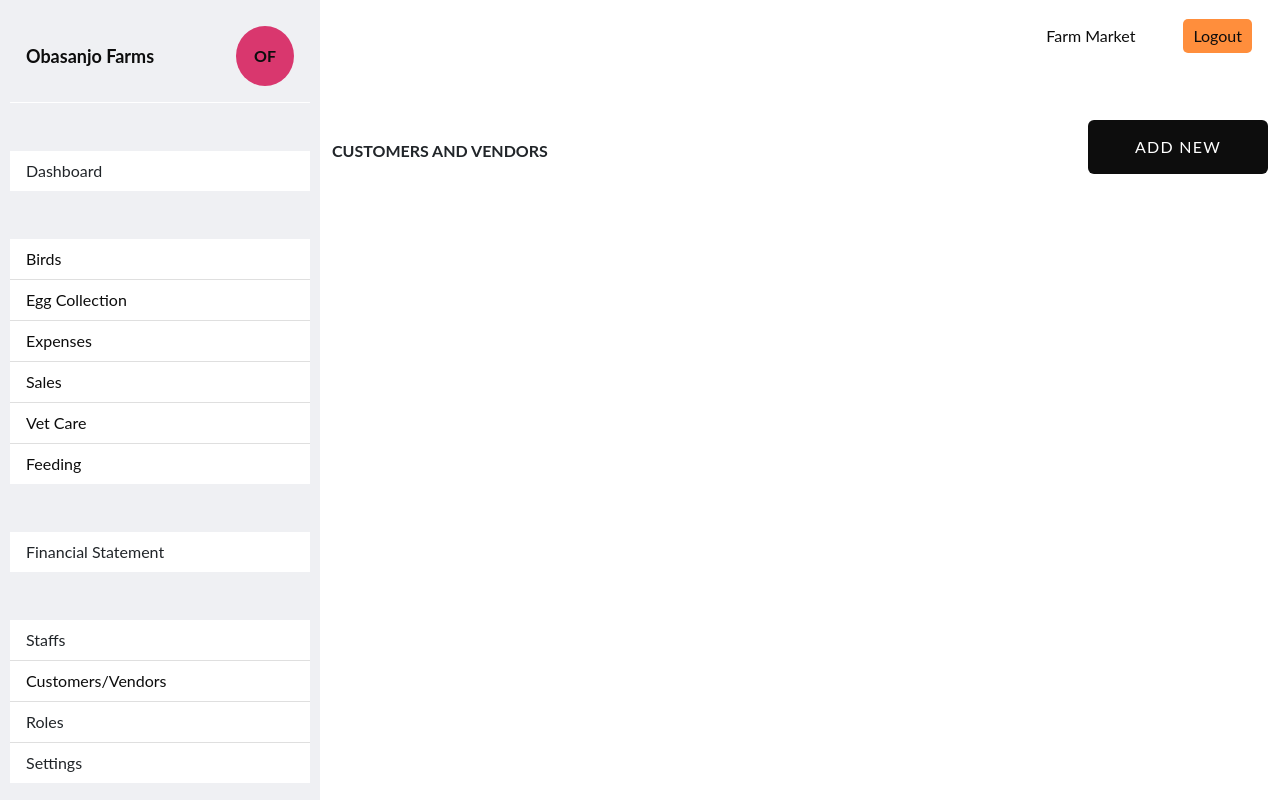
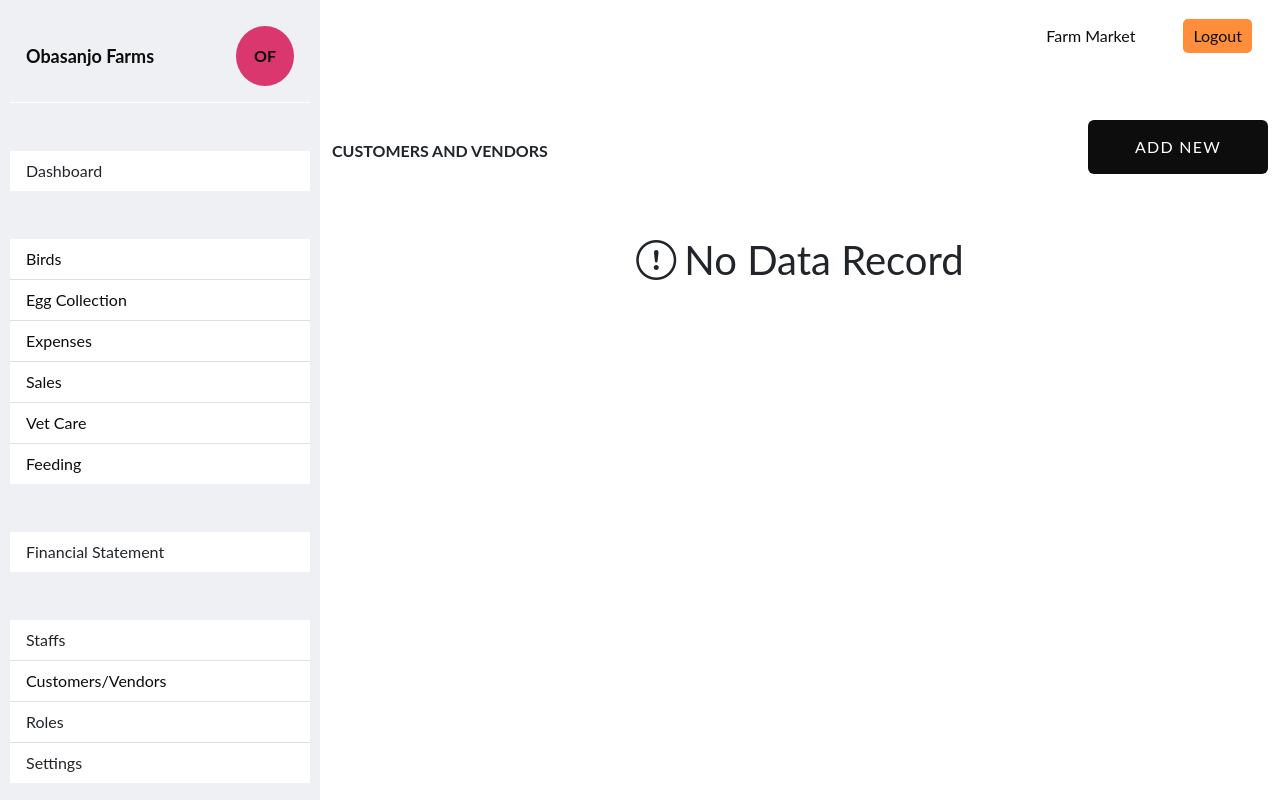
Before and after one commit to TundeOladejo/clucknest, a Vue app: page /main/clients-details in a window 1280 px wide. Built offline with nearby package versions, Linux system fonts and the light colour scheme.

Commit message:
fixed error on client and vendor form

```diff
--- a/src/components/modals/CustomModal.vue
+++ b/src/components/modals/CustomModal.vue
@@ -61,8 +61,7 @@ export default {
     props: {
         modalTitle: { type: String },
         modalInputs: { type: Array },
-        saveModalForm: { type: Function },
-        // checkedNames: Array
+        saveModalForm: { type: Function }
     },
 }
 </script>
--- a/src/components/pages/ClientsAndVendors.vue
+++ b/src/components/pages/ClientsAndVendors.vue
@@ -3,14 +3,18 @@
 
     <custom-modal modalTitle="New Contact" :modalInputs="modalInputs" :saveModalForm="saveContactList"></custom-modal>
 
-    <div class="row mt-3">
+    <div v-if="isListEmpty == true" class="d-flex justify-content-center fs-1 gap-2">
+        <i class="bi bi-exclamation-circle"></i>
+        <span>No Data Record</span>
+    </div>
+    <div v-else class="row mt-3">
         <div v-for="(card, index) in cards" :key="index" class="col-md-4 mb-3">
             <div class="card p-1 shadow">
                 <div class="card-header bg-white d-flex justify-content-between">
-                    <div class="d-flex gap-2 flex-wrap">
+                    <div class="d-flex">
                         <span class="fw-bold text-truncate" style="max-width: 180px;">{{ card.fullName }}</span>
-                        <action-component></action-component>
                     </div>
+                    <action-component></action-component>
                 </div>
                 <div class="card-body">
                     <div class="row">
@@ -66,7 +70,8 @@ export default {
                 modalWrapperClass: "col-md-6"
             },
         ],
-        cards: []
+        cards: [],
+        isListEmpty: true
     }),
     methods: {
         saveContactList() {
@@ -80,10 +85,11 @@ export default {
                 role: inputValues[4]
             })
             this.clearForm()
+            this.isListEmpty = false
         },
         clearForm() {
             this.modalInputs.map((i) => i.value = null);
-            this.modalInputs.map((i) => i.selected = null)
+            this.modalInputs.map((i) => i.selected = [])
         }
     }
 }
```
